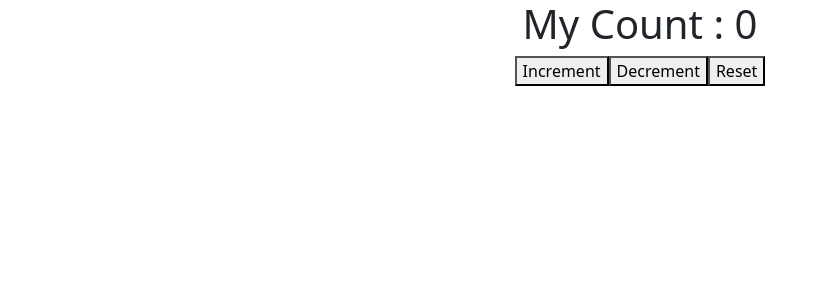
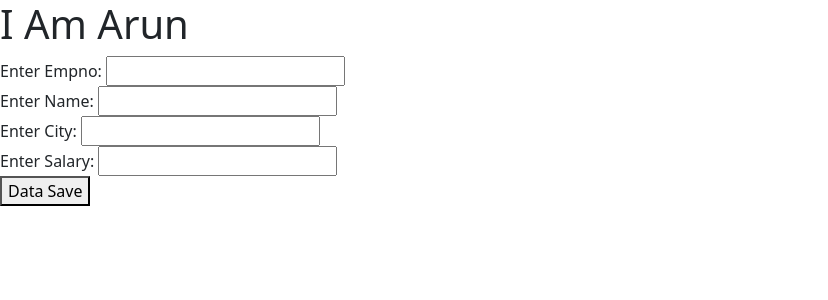
Before and after one commit to Arunsilawat/React, a React (Vite) app: page / in a window 1280 px wide. Shown: the top 300 px of the page, without its empty margins (0-828 px from the left). Built offline with nearby package versions, Linux system fonts and the light colour scheme.

Commit message:
useState Input

```diff
--- a/src/App.jsx
+++ b/src/App.jsx
@@ -14,7 +14,7 @@
 // }
 // export default App;
 //--------------------------------------------
-import { useState } from "react";
+// import { useState } from "react";
 // const App=()=>{
 //    const [name,setName]=useState("Arun");
 //    return(
@@ -59,29 +59,75 @@ import { useState } from "react";
 // export default App;
 
 //-------------------------------------------------
-const App=()=>{
-  const [cnt,setCnt]=useState(0);
-const myinc=()=>{
-  setCnt(cnt+1)
-}
-const mydec=()=>{
-  setCnt(cnt-1)
-}
-const myrec=()=>{
-  setCnt(0)
-}
-  return(
-     <>
-     <center>
-          <h1>My Count : {cnt}</h1>
-          <button onClick={myinc}>Increment</button>
-          <button onClick={mydec}>Decrement</button>
-          <button onClick={myrec}>Reset</button>
-     </center>
+// const App=()=>{
+//   const [cnt,setCnt]=useState(0);
+// const myinc=()=>{
+//   setCnt(cnt+1)
+// }
+// const mydec=()=>{
+//   setCnt(cnt-1)
+// }
+// const myrec=()=>{
+//   setCnt(0)
+// }
+//   return(
+//      <>
+//      <center>
+//           <h1>My Count : {cnt}</h1>
+//           <button onClick={myinc}>Increment</button>
+//           <button onClick={mydec}>Decrement</button>
+//           <button onClick={myrec}>Reset</button>
+//      </center>
 
 
 
-      </>
+//       </>
+//   )
+// }
+// export default App;
+ import { useState } from "react"
+// const App=()=>{
+//   const [name,setName]= useState("");
+//   const [city,setCity]= useState("");
+//   const submitHandle=()=>{
+//     let inputVal={name:name,city:city}
+//     console.log(inputVal);
+//   }
+//   return(
+//     <>
+//     <h1>I Am Arun </h1>
+//      Enter Name: <input type="text" value={name} onChange={(e)=>{setName(e.target.value)}} />
+//      <br />
+//      Enter City: <input type="text" value={city} onChange={(e)=>{setCity(e.target.value)}} />
+//      <br />
+//      <button onClick={submitHandle}>Data Save</button>
+//     </>
+//   )
+// }
+// export default App;
+
+const App=()=>{
+  const [empno,setEmpno]= useState("");
+  const [name,setName]= useState("");
+  const [city,setCity]= useState("");
+  const [salary,setSalary]= useState("");
+  const submitHandle=()=>{
+    let inputVal={Empno:empno,Name:name,city:city,salary:salary}
+    console.log(inputVal);
+  }
+  return(
+    <>
+    <h1>I Am Arun </h1>
+     Enter Empno: <input type="text" value={empno} onChange={(e)=>{setEmpno(e.target.value)}} />
+    <br />
+     Enter Name: <input type="text" value={name} onChange={(e)=>{setName(e.target.value)}} />
+     <br />
+     Enter City: <input type="text" value={city} onChange={(e)=>{setCity(e.target.value)}} />
+     <br />
+     Enter Salary: <input type="text" value={salary} onChange={(e)=>{setSalary(e.target.value)}} />
+     <br />
+     <button onClick={submitHandle}>Data Save</button>
+    </>
   )
 }
 export default App;
```
Also changed, not shown: src/main.jsx (line endings or trailing spaces).
